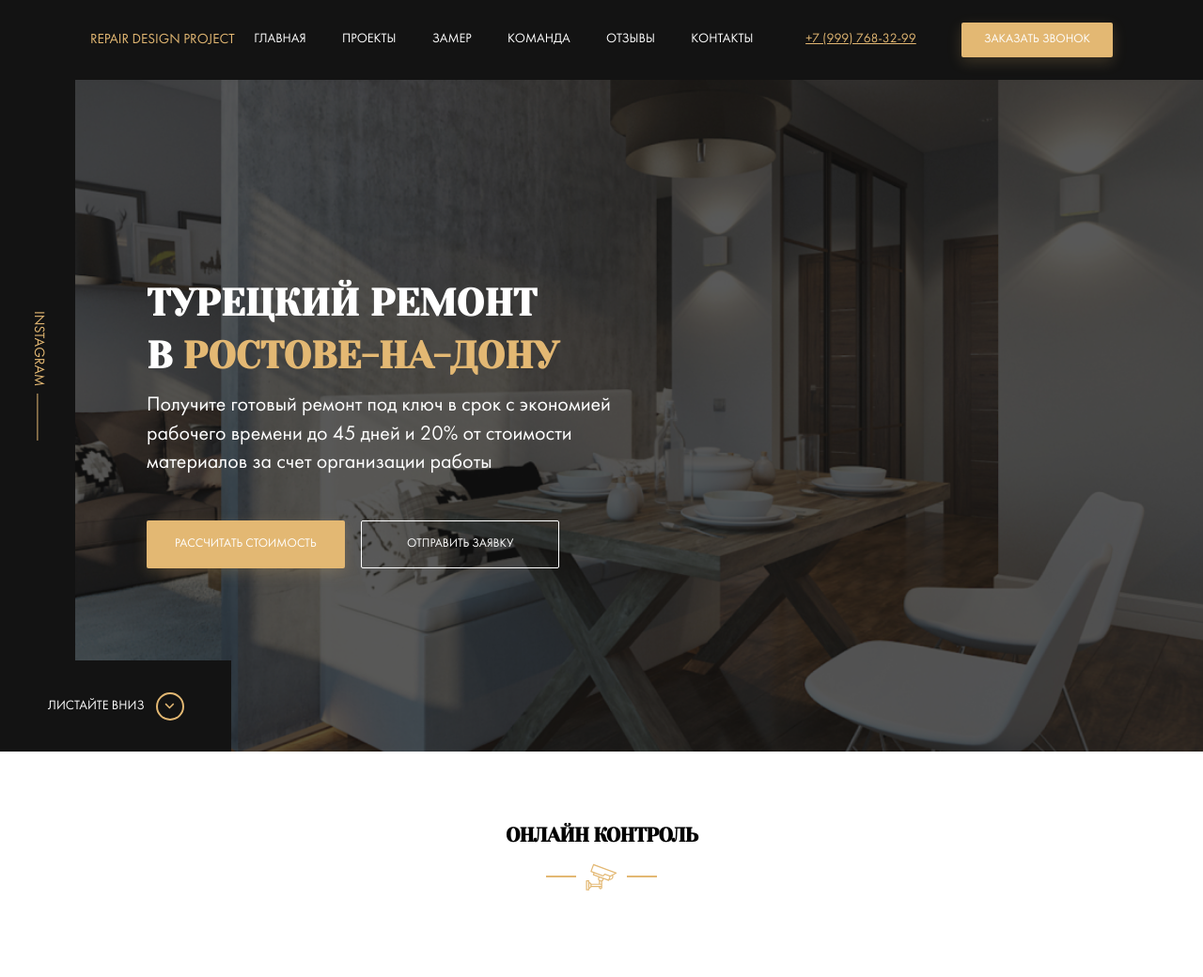
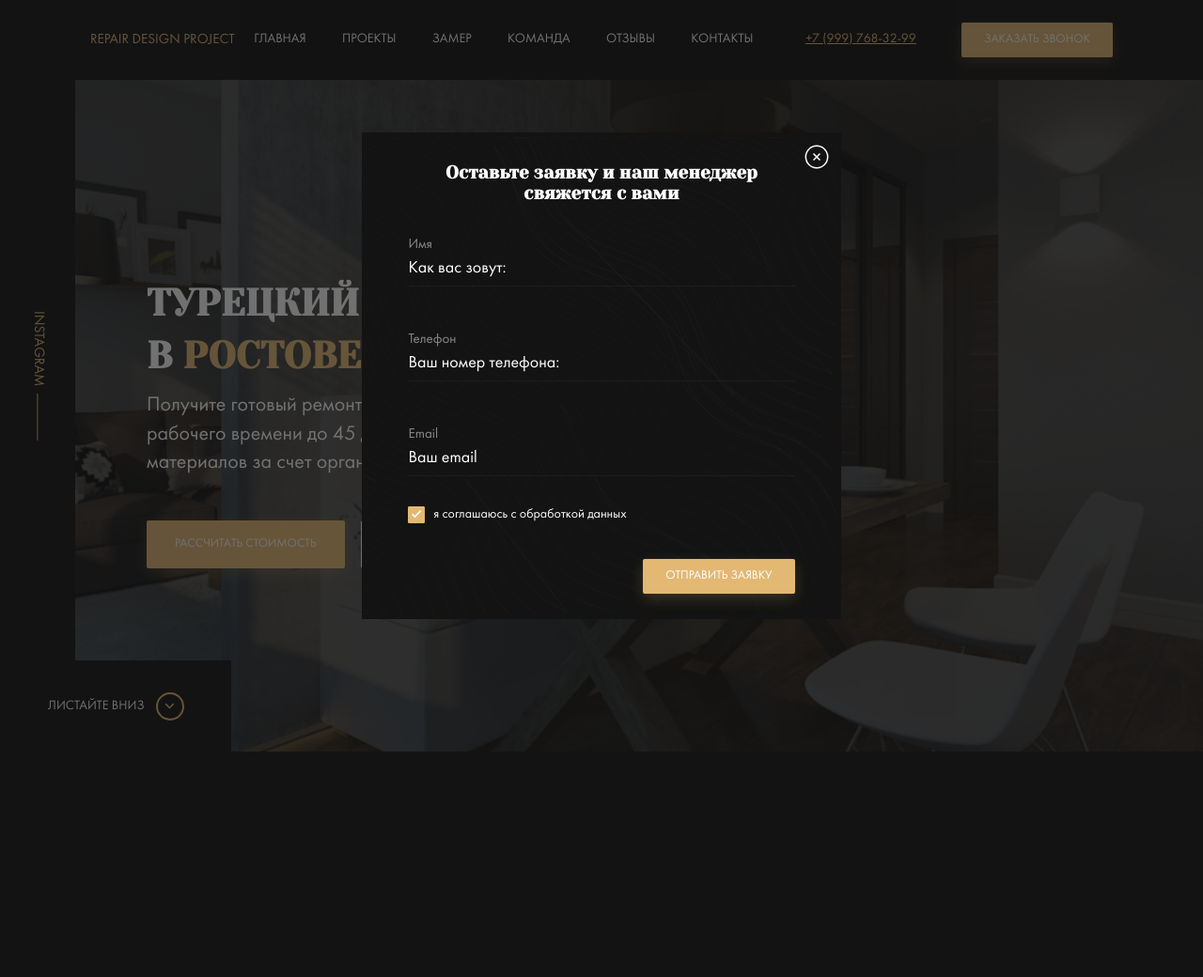
Before and after one commit to grifonna8/repair-design, a PHP site: page / in a window 1280 px wide. Shown: the top 1040 px of the page at 94% size. After the commit the page ends 800 px from the top, so only its background shows below. Run offline with PHP 8.4, Linux system fonts and the light colour scheme; some web fonts are replaced.

Commit message:
feat: added modal dialogue

```diff
--- a/css/style.css
+++ b/css/style.css
@@ -324,14 +324,22 @@ template {
   font-size: 0.93rem; }
   .button:hover {
     cursor: pointer; }
-  .button--primary--header {
+  .button--primary {
     padding: 11px 24px;
     background-color: #E3B873;
     color: #fff;
     box-shadow: 0px 5px 15px rgba(227, 184, 115, 0.2);
     transition: box-shadow 0.3s; }
-    .button--primary--header:hover {
+    .button--primary:hover {
       box-shadow: none; }
+    .button--primary--header {
+      padding: 11px 24px;
+      background-color: #E3B873;
+      color: #fff;
+      box-shadow: 0px 5px 15px rgba(227, 184, 115, 0.2);
+      transition: box-shadow 0.3s; }
+      .button--primary--header:hover {
+        box-shadow: none; }
   .button--primary--big {
     padding: 18px 30px;
     background-color: #E3B873;
@@ -346,6 +354,38 @@ template {
     border: 1px solid #fff;
     background-color: transparent;
     color: #fff; }
+
+.label--light {
+  color: rgba(255, 255, 255, 0.5);
+  font-size: 1.07rem; }
+
+.input {
+  background-color: transparent;
+  border: none;
+  border-bottom: 1px solid rgba(54, 54, 54, 0.3);
+  font-size: 1.285rem;
+  color: #fff;
+  padding: 0.5rem 0; }
+  .input::placeholder {
+    color: #fff; }
+
+.policy__checkbox {
+  opacity: 0;
+  visibility: hidden; }
+  .policy__checkbox:checked + .policy__label::before {
+    background: #E3B873 url("../img/check.svg") no-repeat center/0.8rem; }
+
+.policy__label {
+  display: flex;
+  align-items: center; }
+  .policy__label::before {
+    content: '';
+    width: 18px;
+    height: 18px;
+    border: 1px solid #E3B873;
+    border-radius: 1px;
+    cursor: pointer;
+    margin-right: 0.64rem; }
 
 .container {
   width: 85%;
@@ -618,6 +658,53 @@ img {
     justify-content: space-between
   .card
     flex-basis: 32% */
+.modal {
+  position: fixed;
+  z-index: 199;
+  top: 0;
+  right: 0;
+  bottom: 0;
+  left: 0;
+  width: 100%;
+  height: 100%;
+  background-color: rgba(19, 19, 19, 0.6);
+  display: flex;
+  justify-content: center;
+  align-items: center; }
+  .modal__dialogue {
+    position: relative;
+    max-width: 36.36rem;
+    background: #131313 url("../img/bg-lines.svg") no-repeat center;
+    padding: 2.357rem 3.5rem 1.928rem 3.5rem;
+    color: #fff; }
+  .modal__close {
+    position: absolute;
+    top: 0;
+    right: 0;
+    width: 28px;
+    height: 28px;
+    background: transparent url("../img/close.svg") no-repeat center;
+    border: none;
+    margin: 12px;
+    cursor: pointer; }
+  .modal__title {
+    font-family: 'Yeseva One', cursive;
+    font-size: 1.357rem;
+    text-align: center;
+    margin: 0;
+    margin-bottom: 2.428rem; }
+  .modal__form {
+    display: flex;
+    flex-direction: column; }
+  .modal__input {
+    margin-bottom: 3.428rem; }
+    .modal__input:last-of-type {
+      margin-bottom: 1rem; }
+  .modal__policy {
+    margin-bottom: 2.7rem; }
+  .modal__button {
+    align-self: flex-end; }
+
 @media screen and (max-width: 1264px) {
   html {
     font-size: 12px; }
--- a/index.html
+++ b/index.html
@@ -23,7 +23,7 @@
         </nav>
         <div class="contacts menu__contacts">
           <a href="tel:+79997683299" class="phone contacts__phone">+7 (999) 768-32-99</a>
-          <button class="button contacts__button button--primary--header">Заказать звонок</button>
+          <button class="button contacts__button button--primary button--primary--header">Заказать звонок</button>
         </div>
       </div>
       <!-- /.menu -->
@@ -300,5 +300,28 @@
     </section>
     <!-- /.section design -->
   </main>
+  <div class="modal">
+    <div class="modal__dialogue">
+      <button class="modal__close"></button>
+      <h3 class="modal__title">Оставьте заявку и наш менеджер свяжется с вами </h3>
+      <form action="#" class="form modal__form">
+        <label for="user-name" class="label form__label label--light">Имя</label>
+        <input type="text" class="input form__input modal__input" id="user-name" placeholder="Как вас зовут:">
+        <label for="user-phone" class="label form__label label--light">Телефон</label>
+        <input type="tel" class="input form__input modal__input" id="user-phone" placeholder="Ваш номер телефона:">
+        <label for="user-email" class="label form__label label--light">Email</label>
+        <input type="email" class="input form__input modal__input" id="user-email" placeholder="Ваш email">
+        <div class="policy modal__policy">
+          <input type="checkbox" name="policy-checkbox" id="policy-checkbox" class="policy__checkbox" checked>
+          <label for="policy-checkbox" class="policy__label">я соглашаюсь с обработкой данных</label>
+        </div>
+        <!-- /.policy -->
+        <button class="button button--primary modal__button">Отправить заявку</button>
+      </form>
+      <!-- /.form modal__form -->
+    </div>
+    <!-- /.modal__dialogue -->
+  </div>
+  <!-- /.modal -->
 </body>
 </html>
--- a/sass/_interface.sass
+++ b/sass/_interface.sass
@@ -6,6 +6,13 @@
   &:hover
     cursor: pointer
   &--primary
+    padding: 11px 24px
+    background-color: $primary
+    color: $light
+    box-shadow: 0px 5px 15px rgba($primary, 0.2)
+    transition: box-shadow 0.3s
+    &:hover
+      box-shadow: none
     &--header
       padding: 11px 24px
       background-color: $primary
@@ -30,3 +37,35 @@
       border: 1px solid $light
       background-color: transparent
       color: $light
+.label
+  &--light
+    color: rgba($light, 0.5)
+    font-size: 1.07rem
+.input
+  background-color: transparent
+  border: none
+  border-bottom: 1px solid rgba(54, 54, 54, 0.3)
+  font-size: 1.285rem
+  color: $light
+  padding: 0.5rem 0
+  &::placeholder
+    color: $light
+.policy
+  &__checkbox
+    opacity: 0
+    visibility: hidden
+    &:checked +
+      .policy__label
+        &::before
+          background: $primary url('../img/check.svg') no-repeat center / 0.8rem
+  &__label
+    display: flex
+    align-items: center
+    &::before
+      content: ''
+      width: 18px
+      height: 18px
+      border: 1px solid $primary
+      border-radius: 1px
+      cursor: pointer
+      margin-right: 0.64rem
--- a/sass/style.sass
+++ b/sass/style.sass
@@ -9,4 +9,5 @@
 @import 'templates/control'
 @import 'templates/types'
 @import 'templates/design'
+@import 'templates/modal'
 @import 'media'
--- /dev/null
+++ b/sass/templates/_modal.sass
@@ -0,0 +1,46 @@
+.modal
+  position: fixed
+  z-index: 199
+  top: 0
+  right: 0
+  bottom: 0
+  left: 0
+  width: 100%
+  height: 100%
+  background-color: rgba($dark, 0.6)
+  display: flex
+  justify-content: center
+  align-items: center
+  &__dialogue
+    position: relative
+    max-width: 36.36rem
+    background: $dark url('../img/bg-lines.svg') no-repeat center
+    padding: 2.357rem 3.5rem 1.928rem 3.5rem
+    color: $light
+  &__close
+    position: absolute
+    top: 0
+    right: 0
+    width: 28px
+    height: 28px
+    background: transparent url('../img/close.svg') no-repeat center
+    border: none
+    margin: 12px
+    cursor: pointer
+  &__title
+    font-family: 'Yeseva One', cursive
+    font-size: 1.357rem
+    text-align: center
+    margin: 0
+    margin-bottom: 2.428rem
+  &__form
+    display: flex
+    flex-direction: column
+  &__input
+    margin-bottom: 3.428rem
+    &:last-of-type
+      margin-bottom: 1rem
+  &__policy
+    margin-bottom: 2.7rem
+  &__button
+    align-self: flex-end
```
Also changed, not shown: img/bg-lines.svg (added), img/check.svg (added), img/close.svg (added).
